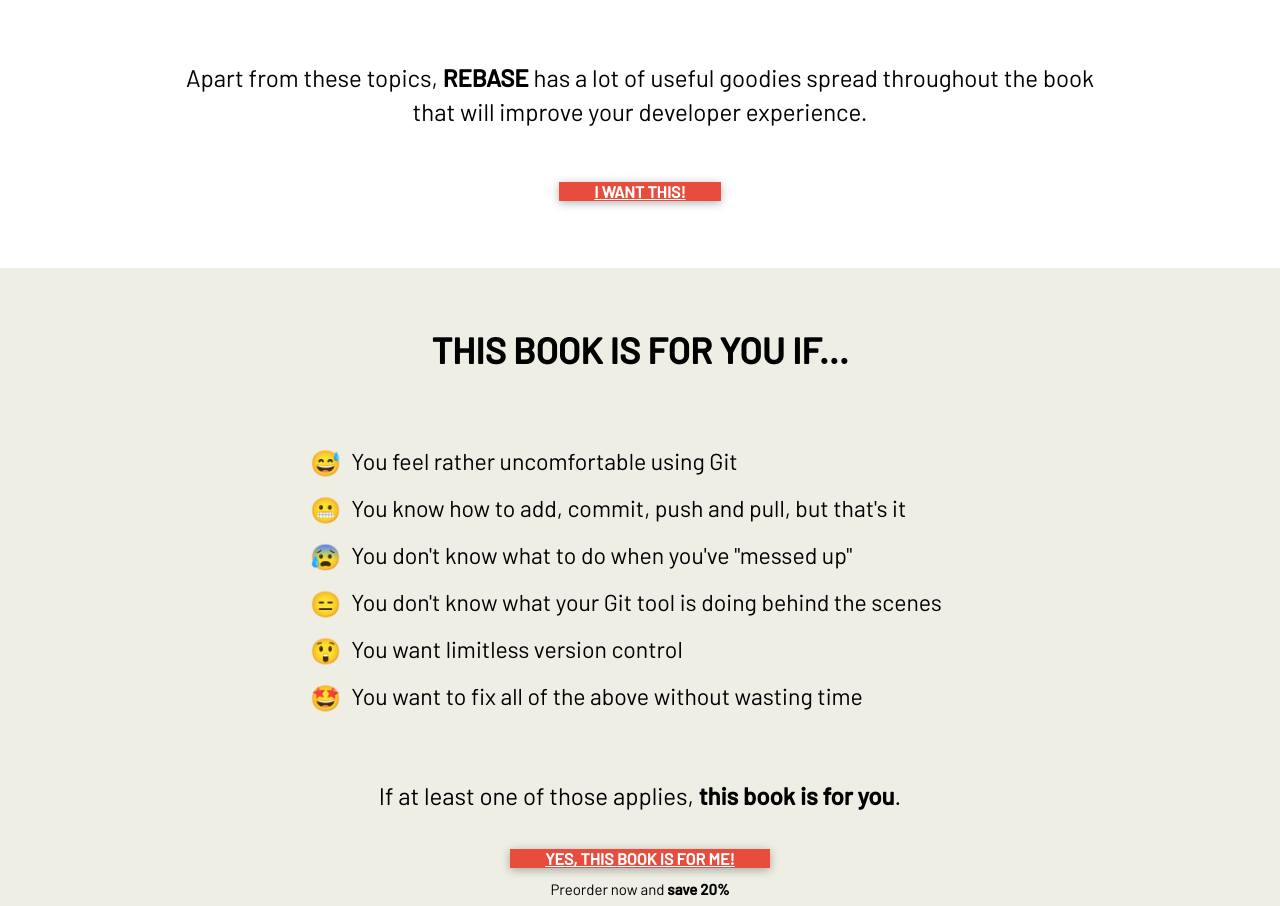
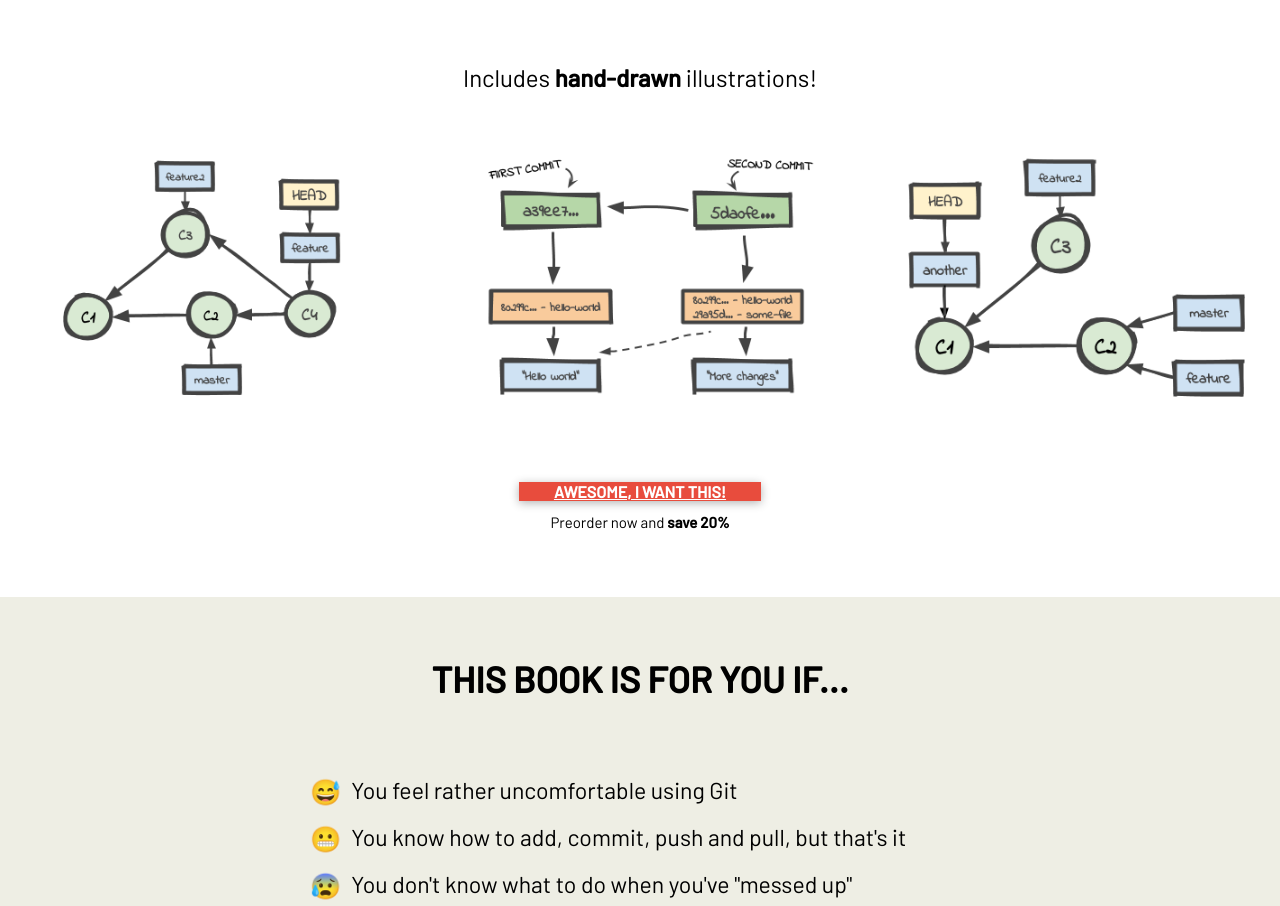
Before and after one commit to rebase-book/rebase-book.github.io, a website: page index.html in a window 1280 px wide. Shown: the part 1898-2804 px from the top of the page. Drawn offline with Linux system fonts and the light colour scheme.

Commit message:
chore: add illustrations

```diff
--- a/index.html
+++ b/index.html
@@ -157,12 +157,18 @@
                 </ul>
               </div>
             </div>
-            <p class="o-center o-distance c-subtitle">Apart from these topics, <strong>REBASE</strong> has a lot of useful goodies spread throughout the book that will improve your developer experience.</p>
+            <p class="o-center o-distance-xl c-subtitle">Includes <strong>hand-drawn</strong> illustrations!</p>
           </div>
         </div>
       </section>
-      <section class="o-center">
-        <a class="o-center gumroad-button o-distance-m gumroad" id="gumroad" href="https://gum.co/rebase-book?wanted=true" target="_blank">I want this!</a>
+      <div class="o-grid">
+        <div class="o-grid__column--1-1 o-grid__column--medium-1-2 o-grid__column--large-1-3"><img style="display: block; max-width: 100%;"src="/img-1.png"></div>
+        <div class="o-grid__column--1-1 o-grid__column--medium-1-2 o-grid__column--large-1-3"><img style="display: block; max-width: 100%;"src="/img-3.png"></div>
+        <div class="o-grid__column--1-1 o-grid__column--medium-1-2 o-grid__column--large-1-3"><img style="display: block; max-width: 100%;"src="/img-4.png"></div>
+      </div>
+      <section class="o-center o-distance-xl">
+        <a class="o-center gumroad-button o-distance-m gumroad" id="gumroad" href="https://gum.co/rebase-book?wanted=true" target="_blank">Awesome, I want this!</a>
+        <small style="display: block;" class="o-distance-s">Preorder now and <strong>save 20%</strong></small>
       </section>
       <section class="o-distance-xl" style="background-color: #eeeee4;">
         <div class="o-container-medium c-box">
@@ -192,7 +198,6 @@
           <p class="o-center o-distance c-subtitle">If at least one of those applies, <strong>this book is for you</strong>.</p>
           <p class="o-center o-distance-l">
             <a class="o-center gumroad-button o-distance-m gumroad" id="gumroad" href="https://gum.co/rebase-book?wanted=true" target="_blank">Yes, this book is for me! </a>
-            <small style="display: block;" class="o-distance-s">Preorder now and <strong>save 20%</strong></small>
           </p>
         </div>
       </section>
```
Also changed, not shown: style.css (+52 -0 lines), img-1.png (added), img-2.png (added), img-3.png (added), img-4.png (added).
